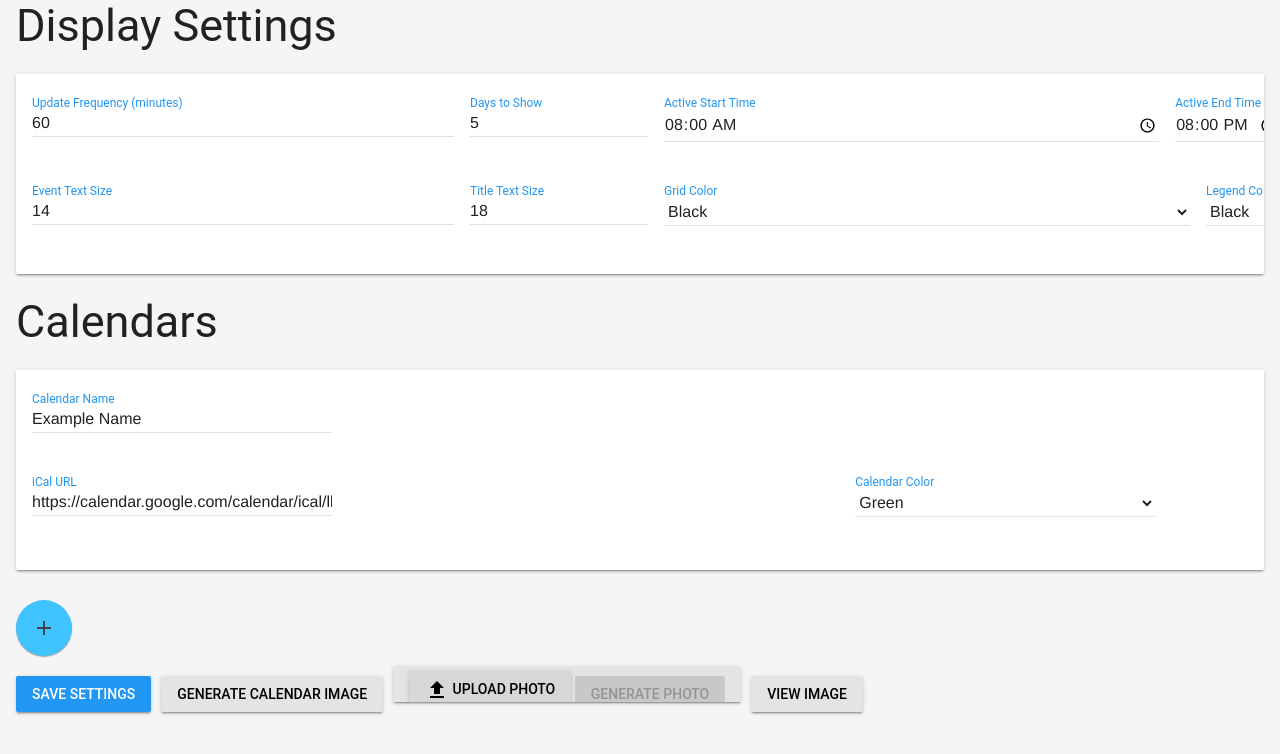
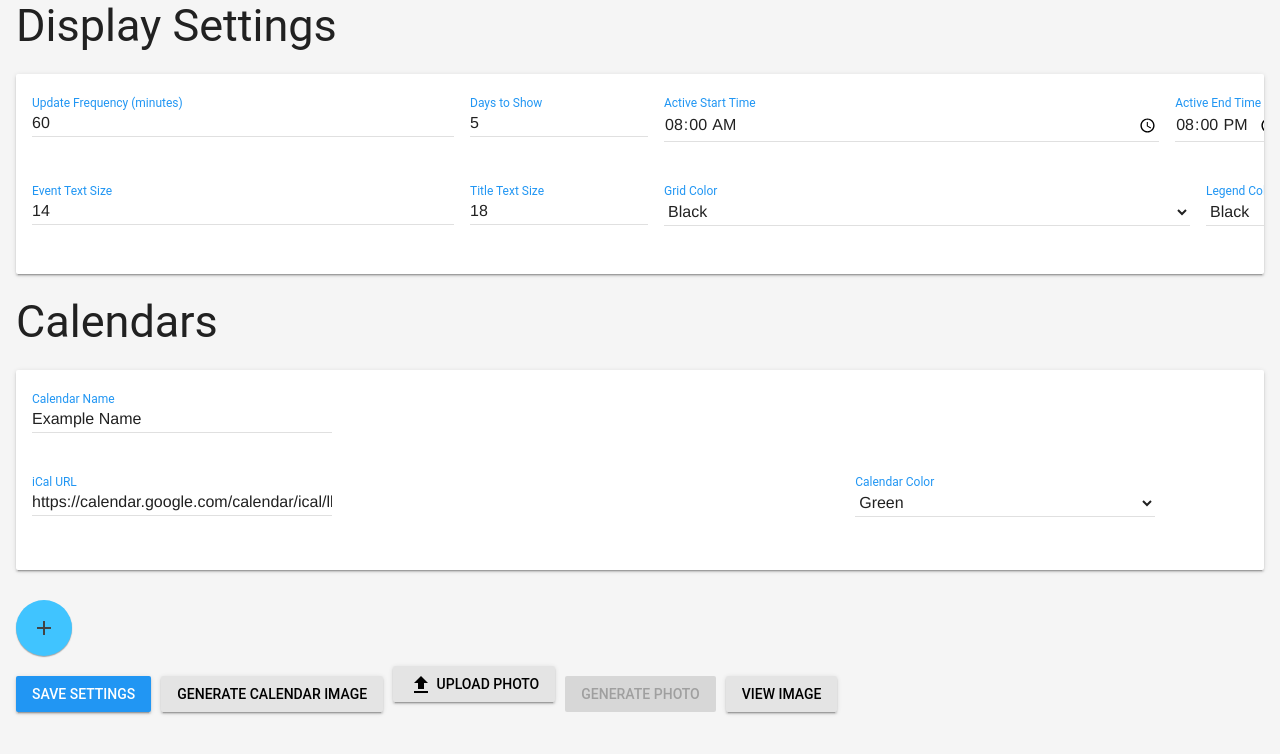
Before and after one commit to SeanStew/InkyServer, a Flask app: page / in a window 1280 px wide. Shown: the part 102-856 px from the top of the page. Run offline with Flask 3, Linux system fonts and the light colour scheme.

Commit message:
update index

```diff
--- a/templates/index.html
+++ b/templates/index.html
@@ -269,14 +269,12 @@
 
             <a href="/generateImage" class="mdl-button mdl-js-button mdl-button--raised mdl-js-ripple-effect">Generate
               Calendar Image</a>
-            <div class="mdl-button mdl-js-button mdl-button--raised mdl-js-ripple-effect">
             <input type="file" id="photoInput" style="display:none" accept="image/*" />
             <label for="photoInput" class="mdl-button mdl-js-button mdl-button--raised mdl-js-ripple-effect">
               <i class="material-icons">file_upload</i> Upload Photo
             </label>
             <button id="generatePhotoButton" class="mdl-button mdl-js-button mdl-button--raised mdl-js-ripple-effect"
               disabled>Generate Photo</button>
-            </div>
             <a href="/showImage" class="mdl-button mdl-js-button mdl-button--raised mdl-js-ripple-effect">View Image</a>
           </div>
         </form>
```
Lines whose indentation alone changed are shown as unchanged.
